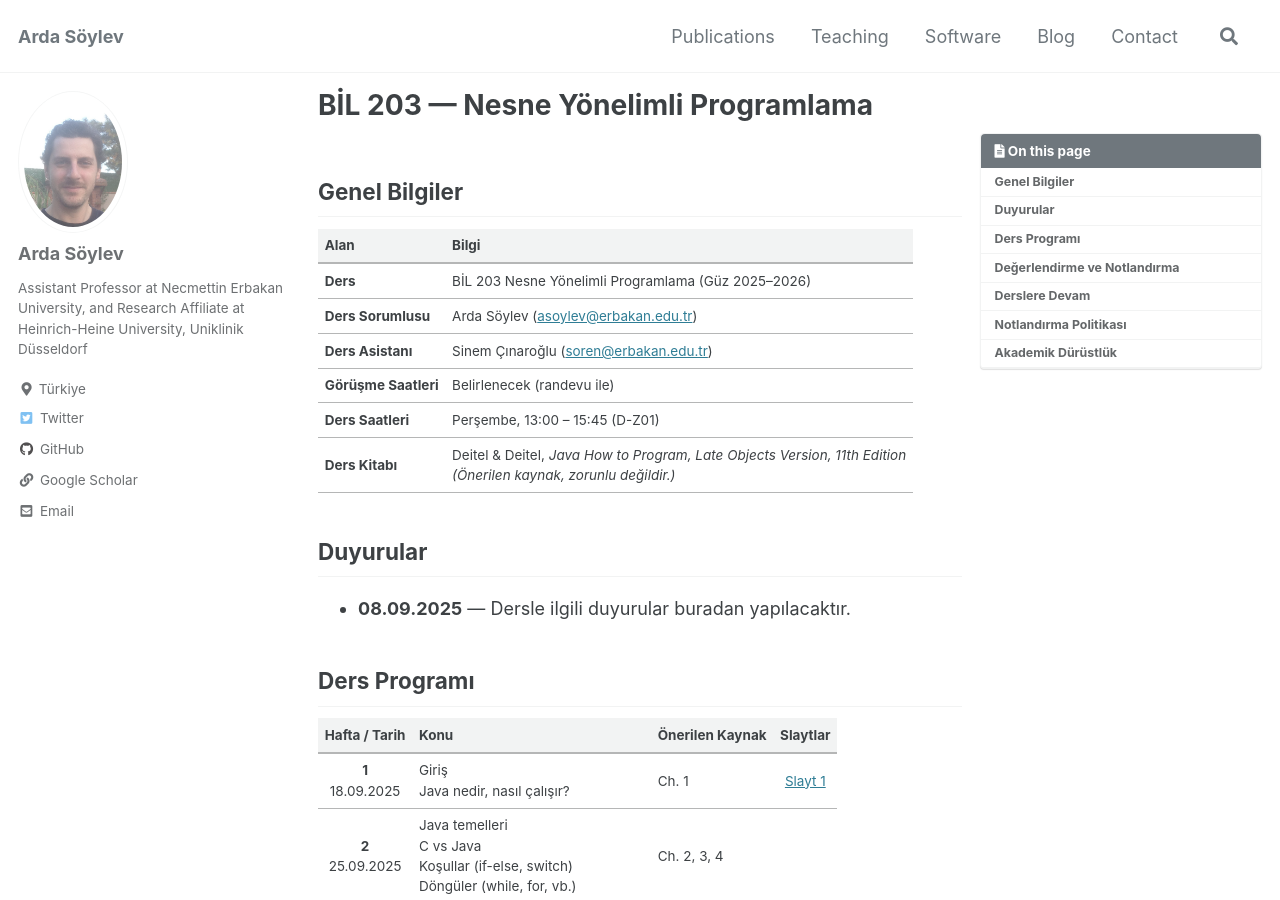
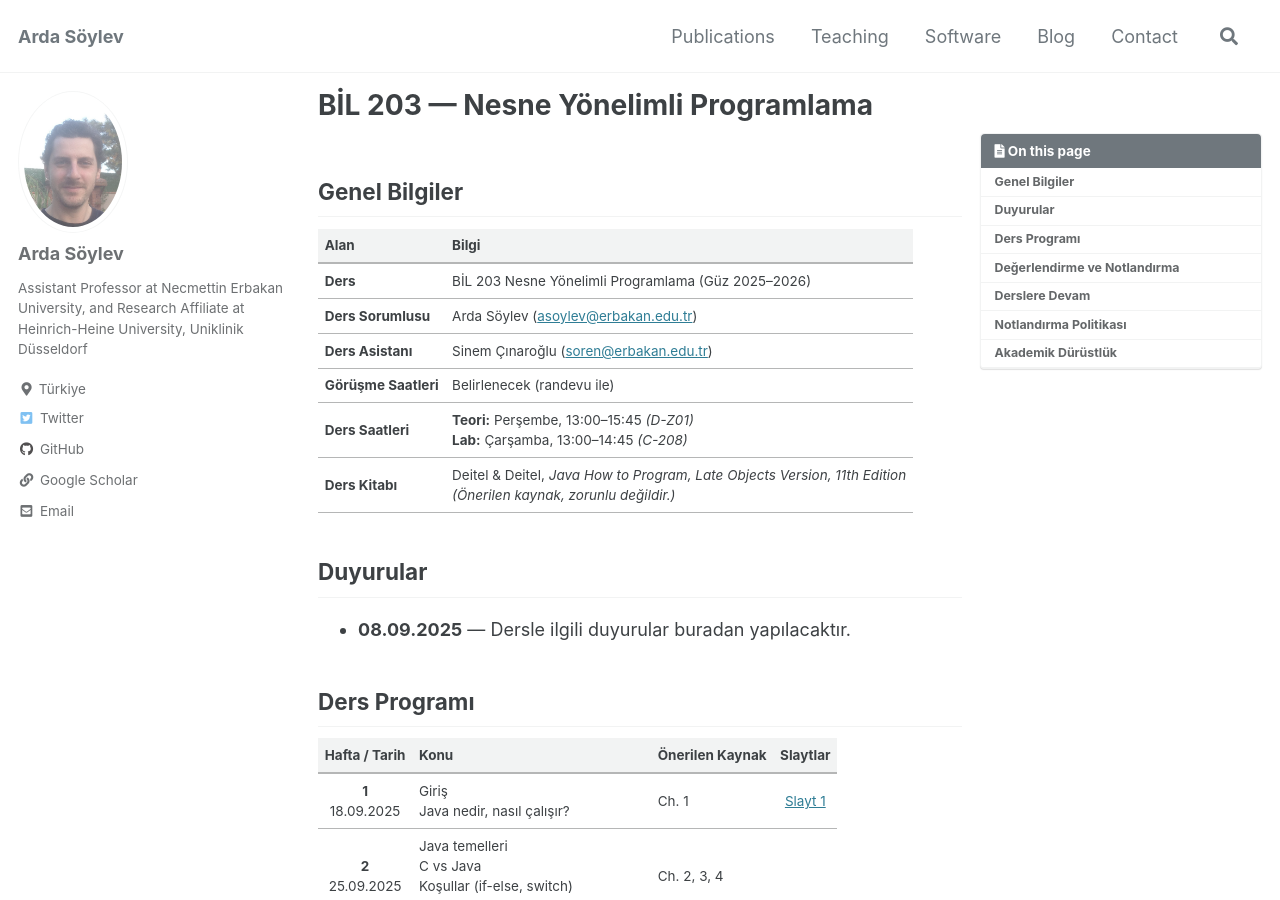
Before and after one commit to asylvz/asylvz.github.io, a Jekyll site: the page built from _pages/courses/bil203.md, in a window 1280 px wide and 900 px high. Built offline with Jekyll 4.4.1, drawn with Linux system fonts in a browser that asks for light colours; cached includes are drawn as plain includes.

Commit message:
Bil203 update

```diff
--- a/_pages/courses/bil203.md
+++ b/_pages/courses/bil203.md
@@ -17,7 +17,7 @@ sidebar:
 | **Ders Sorumlusu** | Arda Söylev ([asoylev@erbakan.edu.tr](mailto:asoylev@erbakan.edu.tr)) |
 | **Ders Asistanı**  | Sinem Çınaroğlu ([soren@erbakan.edu.tr](mailto:soren@erbakan.edu.tr))|
 | **Görüşme Saatleri** | Belirlenecek (randevu ile) |
-| **Ders Saatleri**  | Perşembe, 13:00 – 15:45 (D-Z01) |
+| **Ders Saatleri** | **Teori:** Perşembe, 13:00–15:45 *(D-Z01)* <br> **Lab:** Çarşamba, 13:00–14:45 *(C-208)* |
 | **Ders Kitabı**    | Deitel & Deitel, *Java How to Program, Late Objects Version, 11th Edition* <br> *(Önerilen kaynak, zorunlu değildir.)* |
 
 
```
Also changed, not shown: 2 other files.
